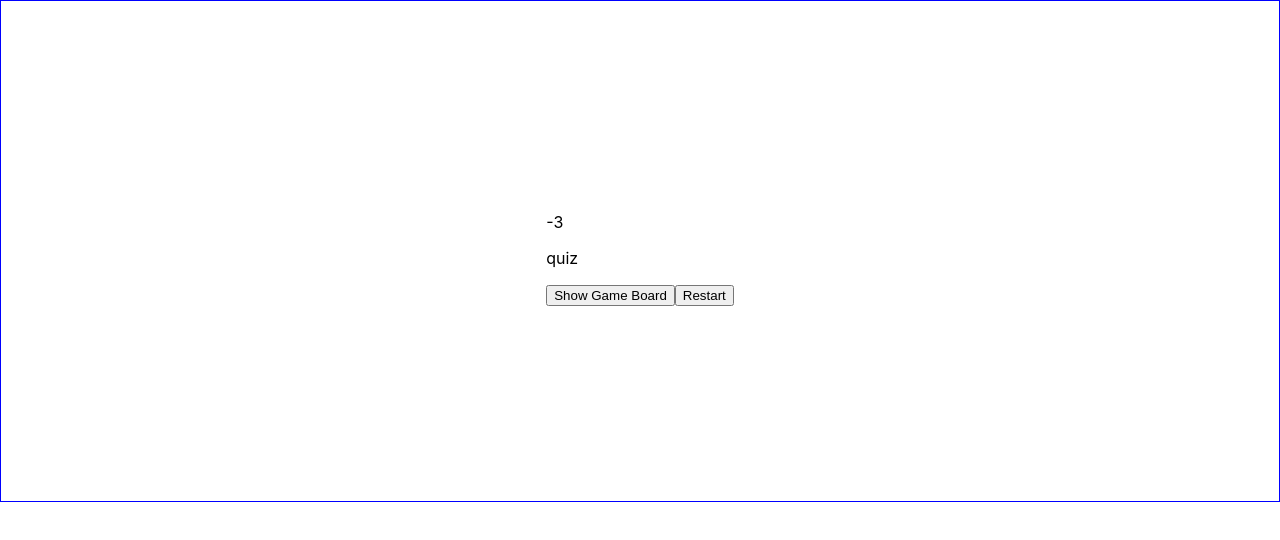
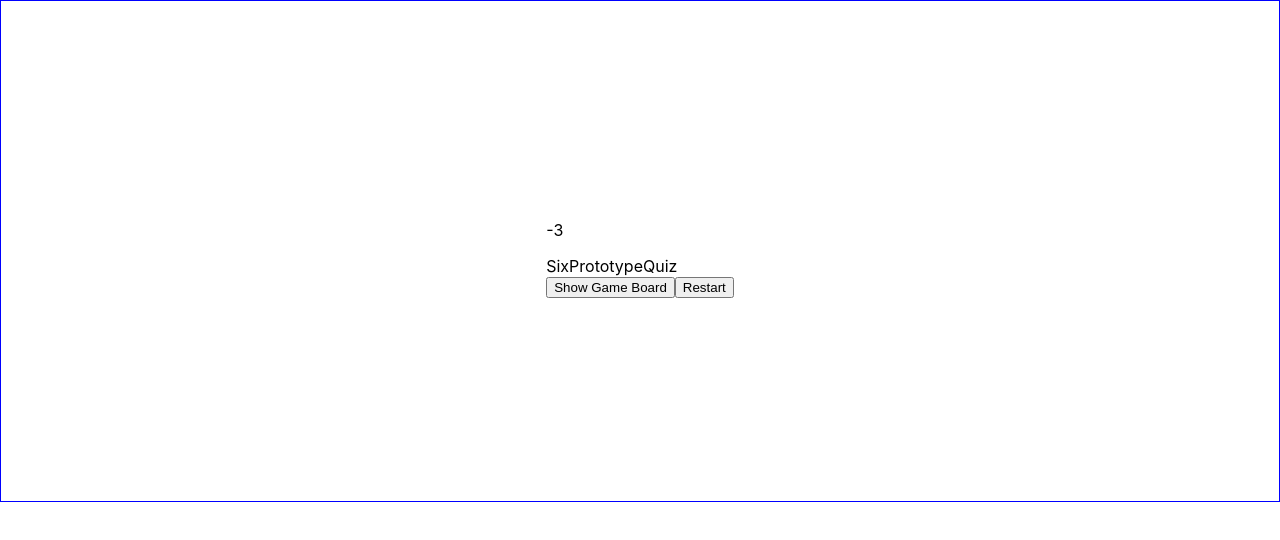
Before and after one commit to mmaustin/react-practice, a React (Create React App) app in the folder client/: page / in a window 1280 px wide. Both pictures are taken after a click on the element "THREE". Shown: the top 540 px of the page. Built offline with nearby package versions, Linux system fonts and the light colour scheme.

Commit message:
created quiz prototype component

```diff
--- a/client/src/sixFiveFour/SixPrototypeBoard.jsx
+++ b/client/src/sixFiveFour/SixPrototypeBoard.jsx
@@ -1,6 +1,8 @@
 import { Box, Stack } from "@mui/material";
 import { useState, useEffect } from "react";
 import { useNavigate } from "react-router-dom";
+import { objectOfNumbers } from "./numbersObject";
+import SixPrototypeQuiz from "./SixPrototypeQuiz";
 
 
 const SixPrototypeBoard = () => {
@@ -21,7 +23,7 @@ const SixPrototypeBoard = () => {
     }
   }, [reset, navigate])
 
-  const [numbersObject, setnumbersObject] = useState({'ONE': 'ONE', 'TWO': 'TWO', 'THREE': 'THREE', 'FOUR': 'FOUR', 'FIVE': 'FIVE', 'SIX': 'SIX'});
+  const [numbersObject, setnumbersObject] = useState(objectOfNumbers);
   console.log(numbersObject);
   const randomNumber = num => {
     const random = Math.floor(Math.random() * Object.keys(numbersObject).length);
@@ -133,7 +135,7 @@ const SixPrototypeBoard = () => {
       <p>{score}</p>
       { showQuiz ?
         <>
-        <p>{showQuiz}</p>
+        <SixPrototypeQuiz />
         <button type="button" onClick={() => setShowQuiz('')}>Show Game Board</button>
         </>
         :
--- /dev/null
+++ b/client/src/sixFiveFour/SixPrototypeQuiz.jsx
@@ -0,0 +1,8 @@
+
+
+const SixPrototypeQuiz = () => {
+  return (
+    <div>SixPrototypeQuiz</div>
+  )
+}
+export default SixPrototypeQuiz
--- a/client/src/sixFiveFour/numbersObject.js
+++ b/client/src/sixFiveFour/numbersObject.js
@@ -0,0 +1,3 @@
+
+
+export const objectOfNumbers = {'ONE': 'ONE', 'TWO': 'TWO', 'THREE': 'THREE', 'FOUR': 'FOUR', 'FIVE': 'FIVE', 'SIX': 'SIX'};
```
